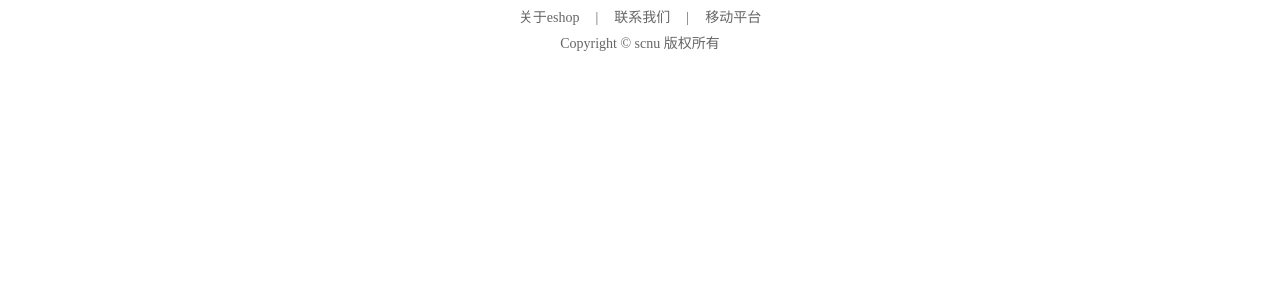
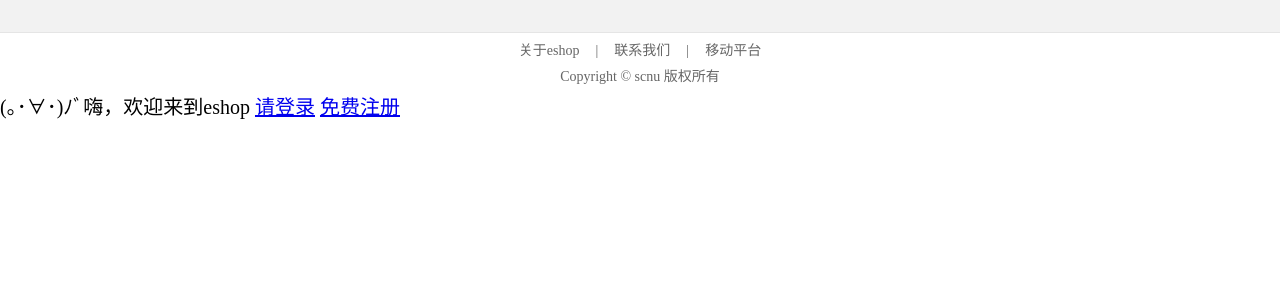
Before and after one commit to wdcxc/eshop, a Django app: page /app/index in a window 1280 px wide. Shown: the top 300 px of the page. Run offline with Django 3.2, Linux system fonts and the light colour scheme.

Commit message:
添加了错误提示框

```diff
--- a/app/templates/app/index.html
+++ b/app/templates/app/index.html
@@ -7,7 +7,14 @@
 {% endblock %}
 
 {% block body %}
-
+    <div class="nav-wrapper">
+        <div class="wrapper"></div>
+        <p>
+            <a>(｡･∀･)ﾉﾞ嗨，欢迎来到eshop</a>
+            <a href="{% url 'customer:login' %}">请登录</a>
+            <a href="{% url 'customer:register' %}">免费注册</a>
+        </p>
+    </div>
 {% endblock %}
 
 {% block js %}
--- a/customer/templates/customer/login.html
+++ b/customer/templates/customer/login.html
@@ -18,7 +18,7 @@
             <div class="login-form">
                 <div class="login-box">
                     <div class="form-header">账户登录</div>
-                    <div class="msg-error hide"></div>
+                    <div class="msg-error">您输入的验证码错误</div>
                     <form id="loginForm" v-on:submit.prevent="login">
                         {% csrf_token %}
                         <div class="form-item">
--- a/static/css/app/index.css
+++ b/static/css/app/index.css
@@ -0,0 +1,6 @@
+.nav-wrapper{
+    width: 100%;
+    height: 1.6rem;
+    background-color: #f2f2f2;
+    border-bottom: 1px solid #e5e5e5;
+}
```
